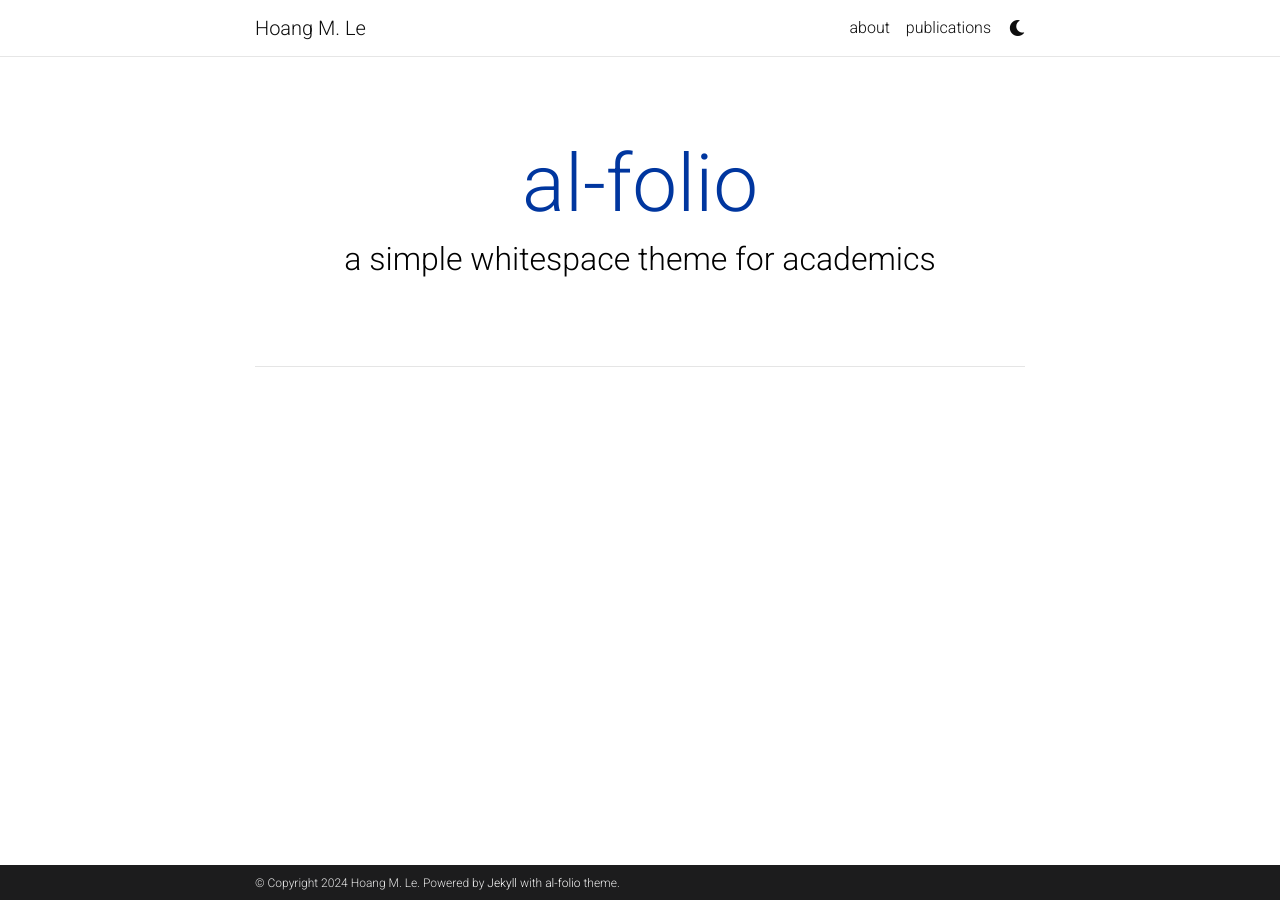
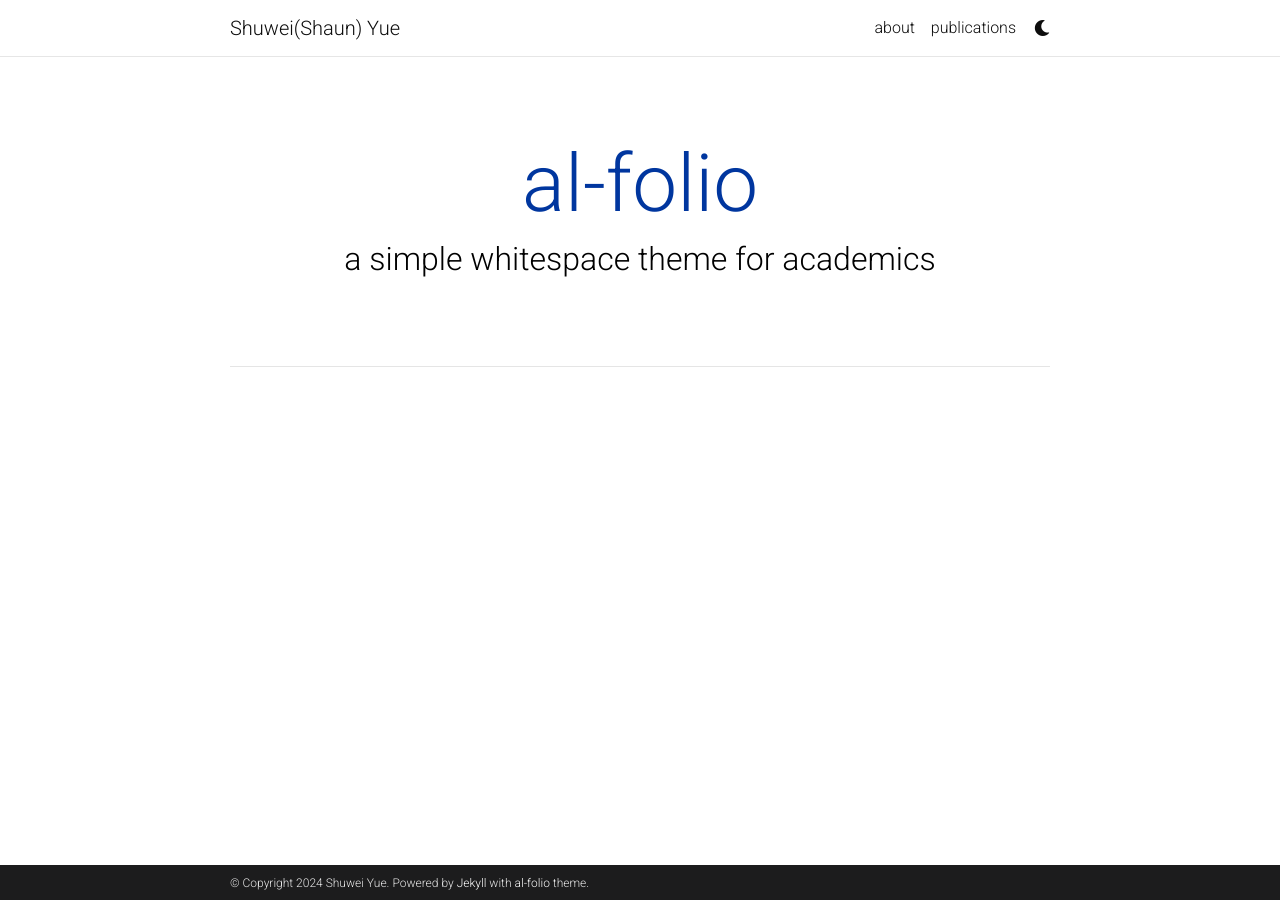
Before and after one commit to shuwei666/new_model, a Jekyll site: the page built from blog/index.html, in a window 1280 px wide. Built offline with Jekyll 4.4.1, drawn with Linux system fonts in a browser that asks for light colours; the list of posts is cut into pages by our own code; a style sheet for code colours, icons or effects is not loaded.

Commit message:
update basic info

```diff
--- a/_config.yml
+++ b/_config.yml
@@ -2,11 +2,11 @@
 # Site settings
 # -----------------------------------------------------------------------------
 
-title: Hoang M. Le # the website title (if blank, full name will be used instead)
-first_name: Hoang
-middle_name: M.
-last_name: Le
-email: hminle@yorku.ca
+title: Shuwei(Shaun) Yue # the website title (if blank, full name will be used instead)
+first_name: Shuwei
+middle_name:
+last_name: Yue
+email: shuwei.yue@connect.polyu.hk
 description: > # the ">" symbol means to ignore newlines until "footer_text:"
   hminle's website.
 footer_text: >
@@ -37,7 +37,7 @@
 footer_fixed: true
 
 # Dimensions
-max_width: 800px
+max_width: 850px
 
 # TODO: add layout settings (single page vs. multi-page)
 
@@ -53,11 +53,11 @@
 # Social integration
 # -----------------------------------------------------------------------------
 
-github_username: hminle # your GitHub user name
+github_username: shuwei666  # your GitHub user name
 gitlab_username: # your GitLab user name
-twitter_username: hminle # your Twitter handle
-linkedin_username: hminle # your LinkedIn user name
-scholar_userid: v7CDUl0AAAAJ # your Google Scholar ID
+# twitter_username: hminle # your Twitter handle
+linkedin_username: shuwei-yue # your LinkedIn user name
+scholar_userid: ysI3JakAAAAJ # your Google Scholar ID
 orcid_id: # your ORCID ID
 medium_username: # your Medium username
 quora_username: # your Quora username
@@ -69,7 +69,7 @@
 wikidata_id: # your wikidata id
 dblp_url: # your DBLP profile url
 stackoverflow_id: #your stackoverflow id
-cv_pdf: https://drive.google.com/file/d/1thJh3qxkUPhmlinqjjqWKZTUhCBEeTVL/view
+# cv_pdf: https://drive.google.com/file/d/1thJh3qxkUPhmlinqjjqWKZTUhCBEeTVL/view
 
 contact_note:
 
@@ -203,8 +203,8 @@
 
 scholar:
 
-  last_name: Le
-  first_name: [Hoang, H.]
+  last_name: Yue
+  first_name: [Shuwei]
 
   style: apa
   locale: en
```
Also changed, not shown: _pages/about.md (+2 -2 lines), assets/img/my.jpg (added).
